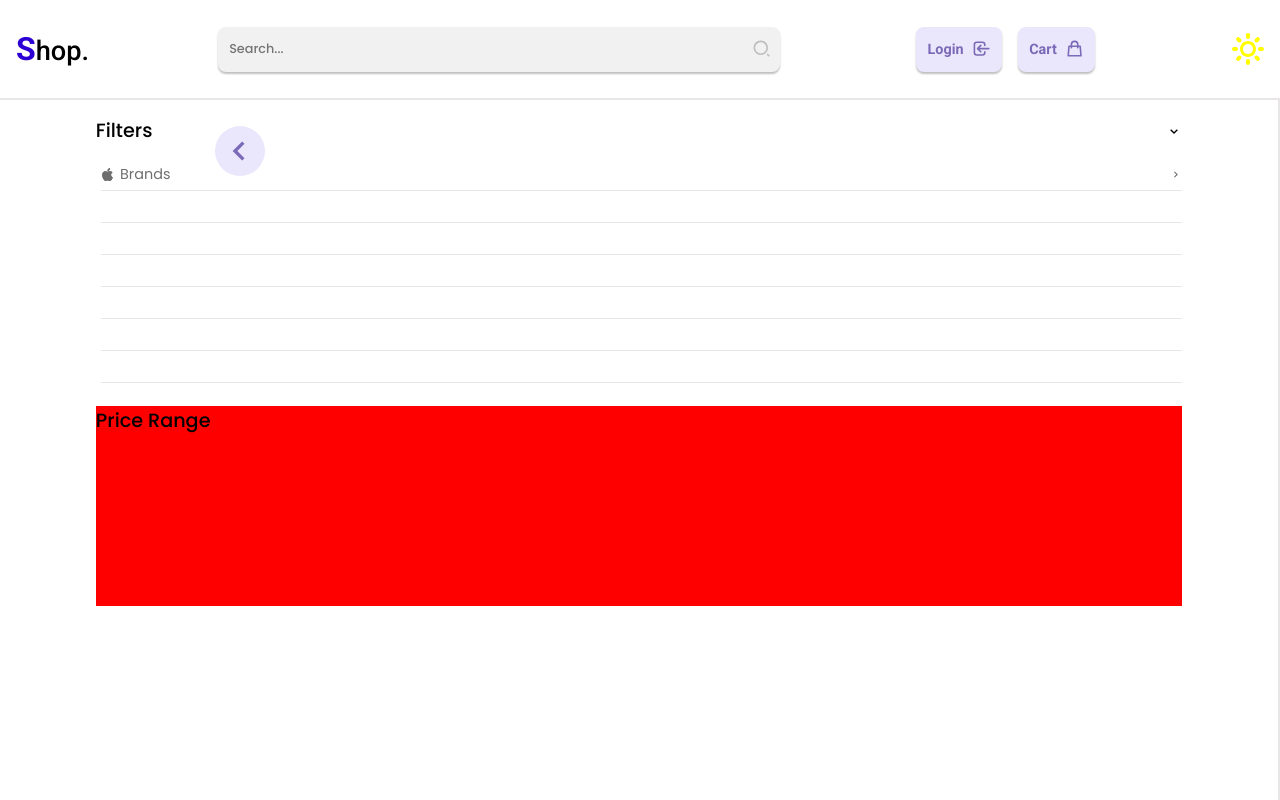
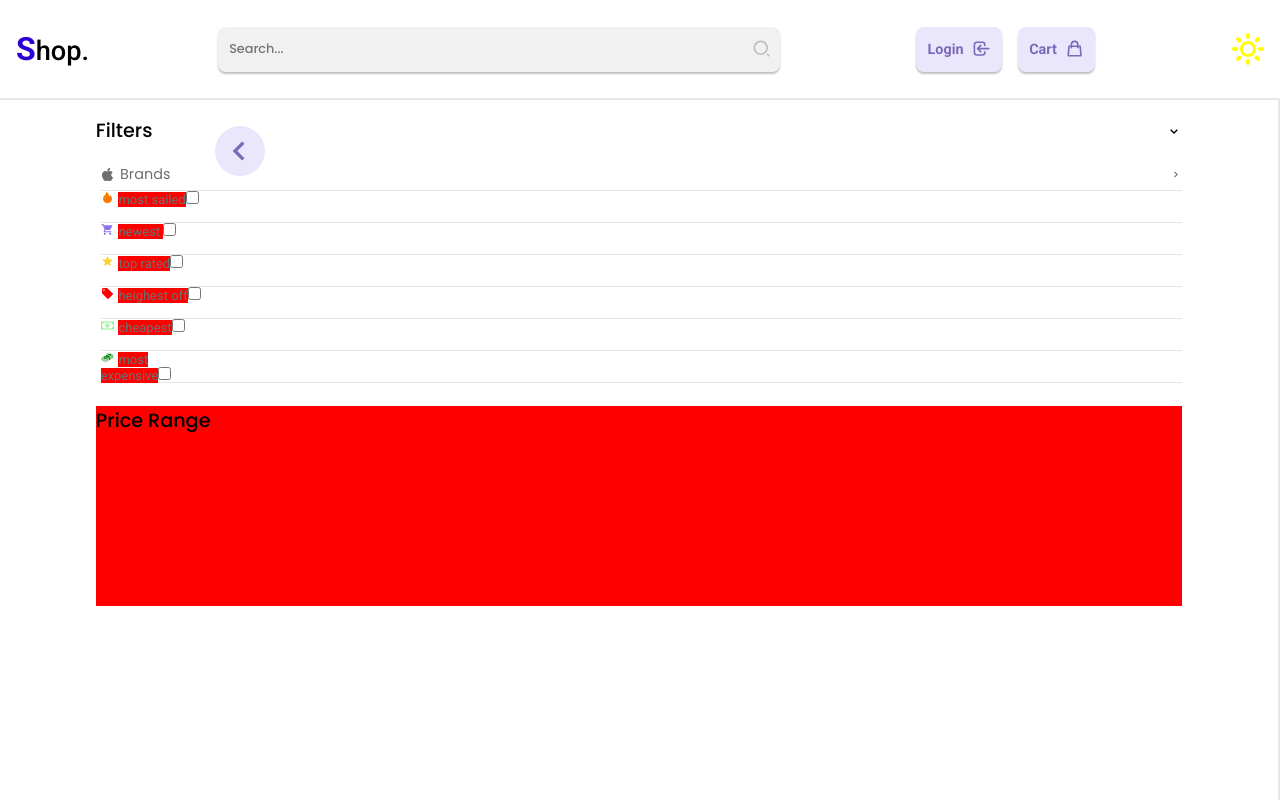
Before and after one commit to kjavedan/Ecommerce-website, a React (Create React App) app: page / in a window 1280 px wide. Shown: the top 800 px of the page. Built offline with nearby package versions, Linux system fonts and the light colour scheme.

Commit message:
working on custom checkbox two

```diff
--- a/src/layouts/sidebar/components/CategoryItemParent.js
+++ b/src/layouts/sidebar/components/CategoryItemParent.js
@@ -28,14 +28,7 @@ const Parent = ({title, icon, children, isProductCategory}) => {
 
     }
 
-    const handleClick = () => {
-      if(isProductCategory){
-        return children.length ? toggleChilds : ''
-      }
-      else{
-        return children.length ? toggleChilds : openRoute
-      }
-    }
+
   return (
     <>
 
@@ -53,7 +46,10 @@ const Parent = ({title, icon, children, isProductCategory}) => {
               displayChildElements={displayChildElements}
               children={children}
               />:
-              <Checkbox />
+              <Checkbox
+              icon={icon}
+              title={title}
+              />
             }
           </StyledParent> :
           <StyledParent
--- a/src/layouts/sidebar/components/Checkbox.js
+++ b/src/layouts/sidebar/components/Checkbox.js
@@ -1,10 +1,12 @@
 import React from 'react'
 import { StyledCheckbox, Label , Input } from '../styles/Checkbox.styled'
 
-const Checkbox = () => {
+const Checkbox = ({icon, title}) => {
   return (
     <StyledCheckbox>
-
+      {icon}
+      <Label htmlFor={title}>{title}</Label>
+      <Input id={title}/>
     </StyledCheckbox>
   )
 }
--- a/src/layouts/sidebar/styles/Checkbox.styled.js
+++ b/src/layouts/sidebar/styles/Checkbox.styled.js
@@ -10,7 +10,7 @@ height: 2rem;
 export const Input = styled.input.attrs({type: "checkbox"})``
 
 export const Label = styled.label`
-width: 40px;
-height: 2rem;
-/* background-color : red; */
+margin-right: atuo;
+margin-left: .3rem;
+background-color : red;
 `
```
